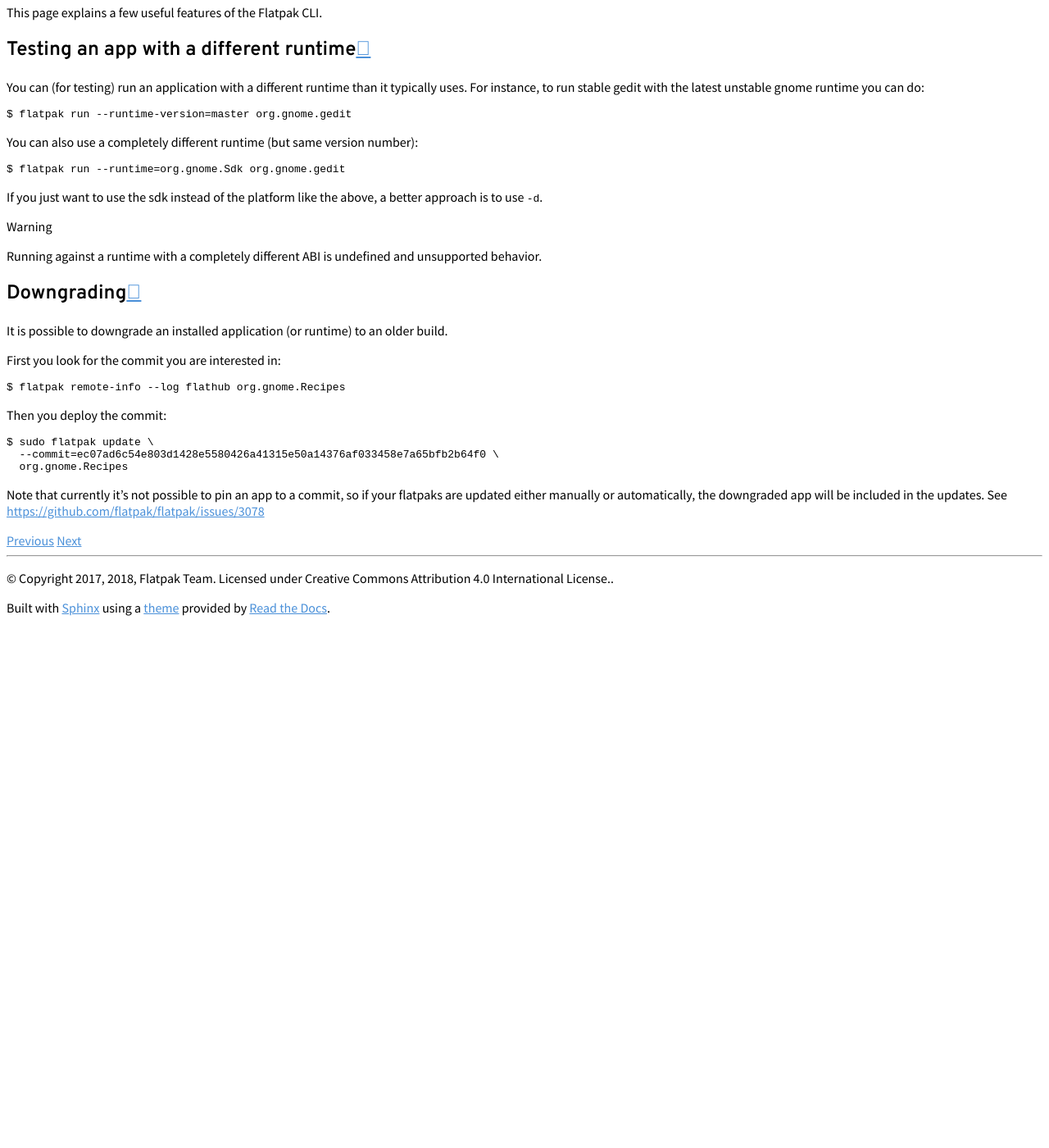
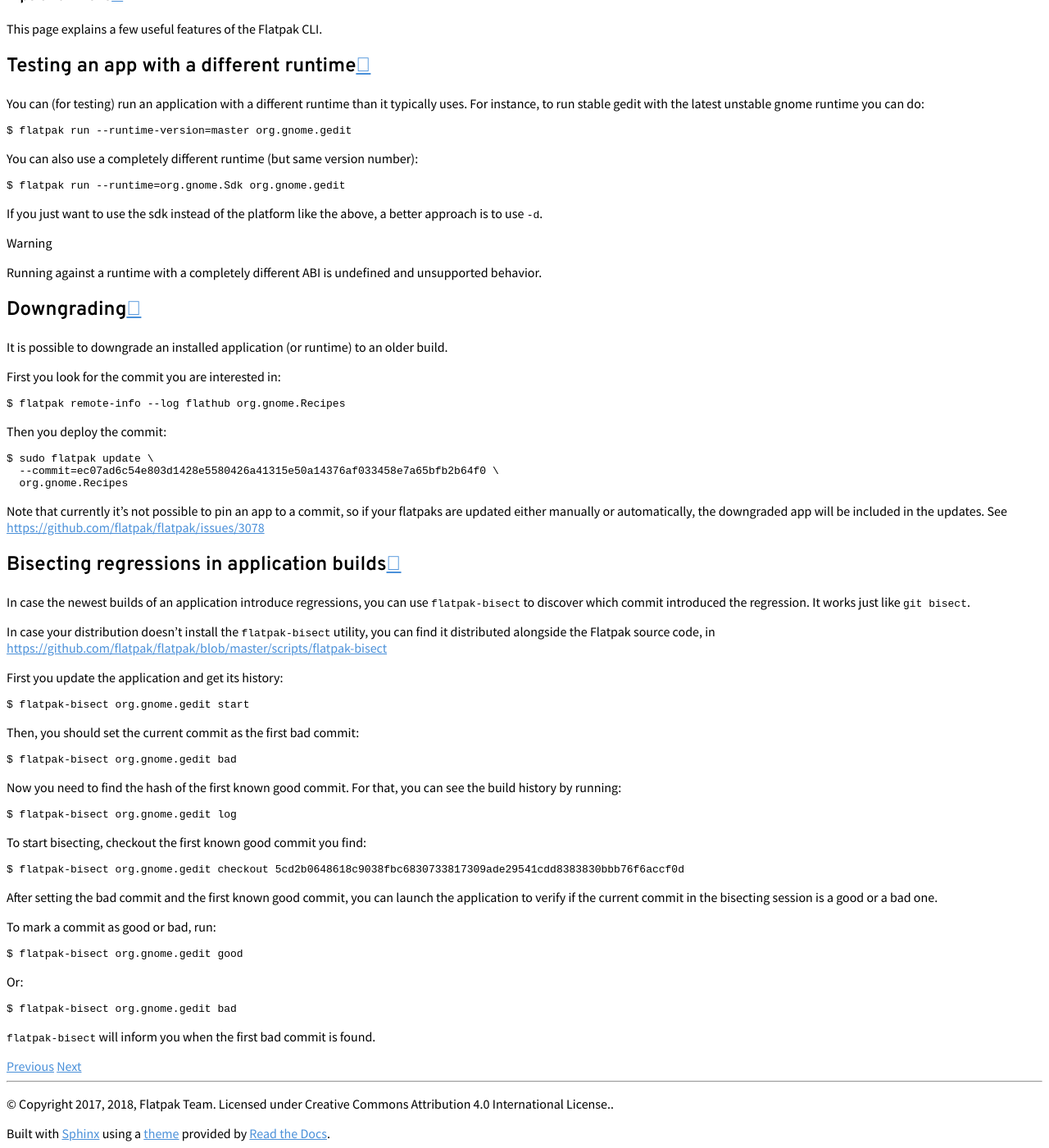
Before and after one commit to flatpak/flatpak-docs, a Sphinx documentation site: the page built from docs/tips-and-tricks.rst, in a window 1280 px wide and 1400 px high, scrolled down 456 px. Shown: the whole window at 82% size. Built offline with Sphinx 7.4.7 and the Read the Docs theme 2.0.0, drawn with Linux system fonts in a browser that asks for light colours; before the commit the page ends 1215 px from its top, so only the background shows below that; some of the changed text lies outside the part shown.

Commit message:
tips-and-tricks: Describe how to use flatpak-bisect
Flatpak-bisect was introduced in
https://github.com/flatpak/flatpak/pull/575

```diff
--- a/docs/tips-and-tricks.rst
+++ b/docs/tips-and-tricks.rst
@@ -44,3 +44,44 @@ Then you deploy the commit::
 Note that currently it's not possible to pin an app to a commit, so if your
 flatpaks are updated either manually or automatically, the downgraded app will
 be included in the updates. See https://github.com/flatpak/flatpak/issues/3078
+
+Bisecting regressions in application builds
+-------------------------------------------
+
+In case the newest builds of an application introduce regressions, you can use
+``flatpak-bisect`` to discover which commit introduced the regression. It works
+just like ``git bisect``.
+
+In case your distribution doesn't install the ``flatpak-bisect`` utility, you can
+find it distributed alongside the Flatpak source code, in https://github.com/flatpak/flatpak/blob/master/scripts/flatpak-bisect
+
+First you update the application and get its history::
+
+  $ flatpak-bisect org.gnome.gedit start
+
+Then, you should set the current commit as the first bad commit::
+
+  $ flatpak-bisect org.gnome.gedit bad
+
+Now you need to find the hash of the first known good commit. For that, you can
+see the build history by running::
+
+  $ flatpak-bisect org.gnome.gedit log
+
+To start bisecting, checkout the first known good commit you find::
+
+  $ flatpak-bisect org.gnome.gedit checkout 5cd2b0648618c9038fbc6830733817309ade29541cdd8383830bbb76f6accf0d
+
+After setting the bad commit and the first known good commit, you can launch
+the application to verify if the current commit in the bisecting session is
+a good or a bad one.
+
+To mark a commit as good or bad, run::
+
+  $ flatpak-bisect org.gnome.gedit good
+
+Or::
+
+  $ flatpak-bisect org.gnome.gedit bad
+
+``flatpak-bisect`` will inform you when the first bad commit is found.
```
